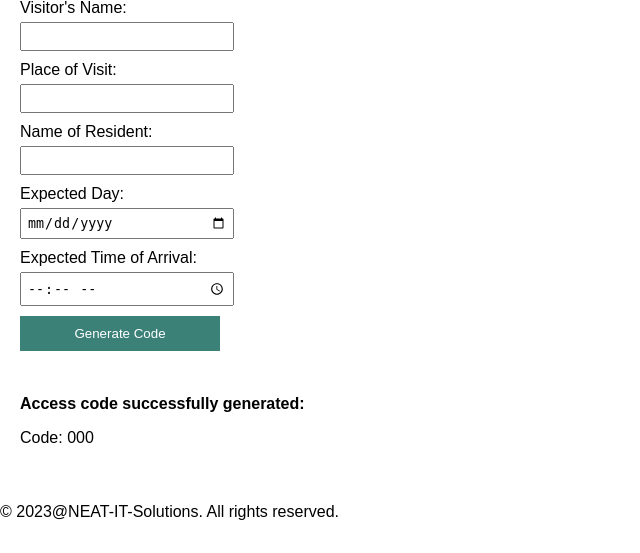
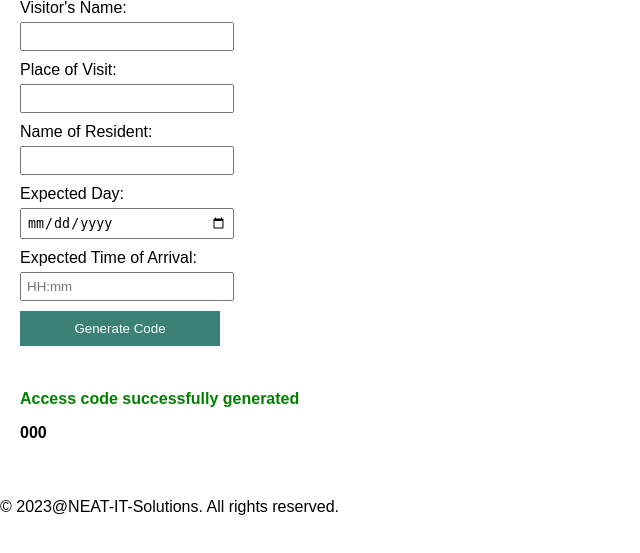
Before and after one commit to orokgospel/accessflaskproject, a Flask app: template templates/generate_code.html in a window 1280 px wide. Shown: the part 247-800 px from the top of the page, without its empty margins (0-640 px from the left). Run offline with Flask 3, Linux system fonts and the light colour scheme; the template is opened without the code that fills it: most values are stand-ins (such as "Sample title", 1, 10 or a date in 2020).

Commit message:
update green color for style for code

```diff
--- a/static/styles.css
+++ b/static/styles.css
@@ -49,3 +49,7 @@ form input[type="submit"] {
 .error {
   color: red;
 }
+
+.code {
+  color: rgb(0, 17, 255);
+}
--- a/templates/generate_code.html
+++ b/templates/generate_code.html
@@ -27,14 +27,14 @@
         <input type="date" id="arrivalday" name="arrivalday" required>
 
         <label for="arrivaltime">Expected Time of Arrival:</label>
-        <input type="time" id="arrivaltime" name="arrivaltime" required>
+        <input type="text" id="arrivaltime" name="arrivaltime" pattern="([01]?[0-9]|2[0-3]):[0-5][0-9]" placeholder="HH:mm" required>
         <br>
         <input type="submit" value="Generate Code">
       </form>
       <br>
       {% if code %}
-        <p><strong>Access code successfully generated:</strong></p>
-        <p>Code: {{ code }}</p>
+        <p><strong style="color: green;">Access code successfully generated</strong></p>
+        <p><strong>{{ code }}</strong></p>
       {% endif %}
     </section>
   </main>
```
